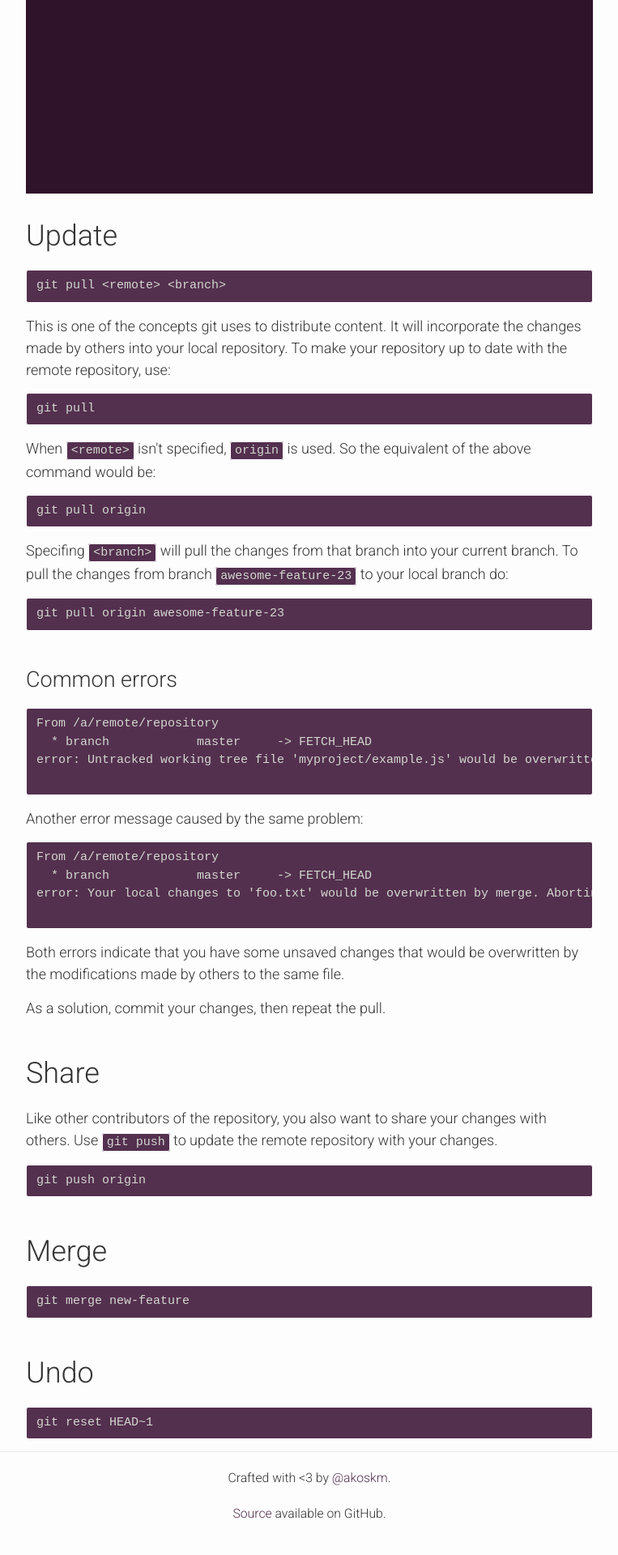
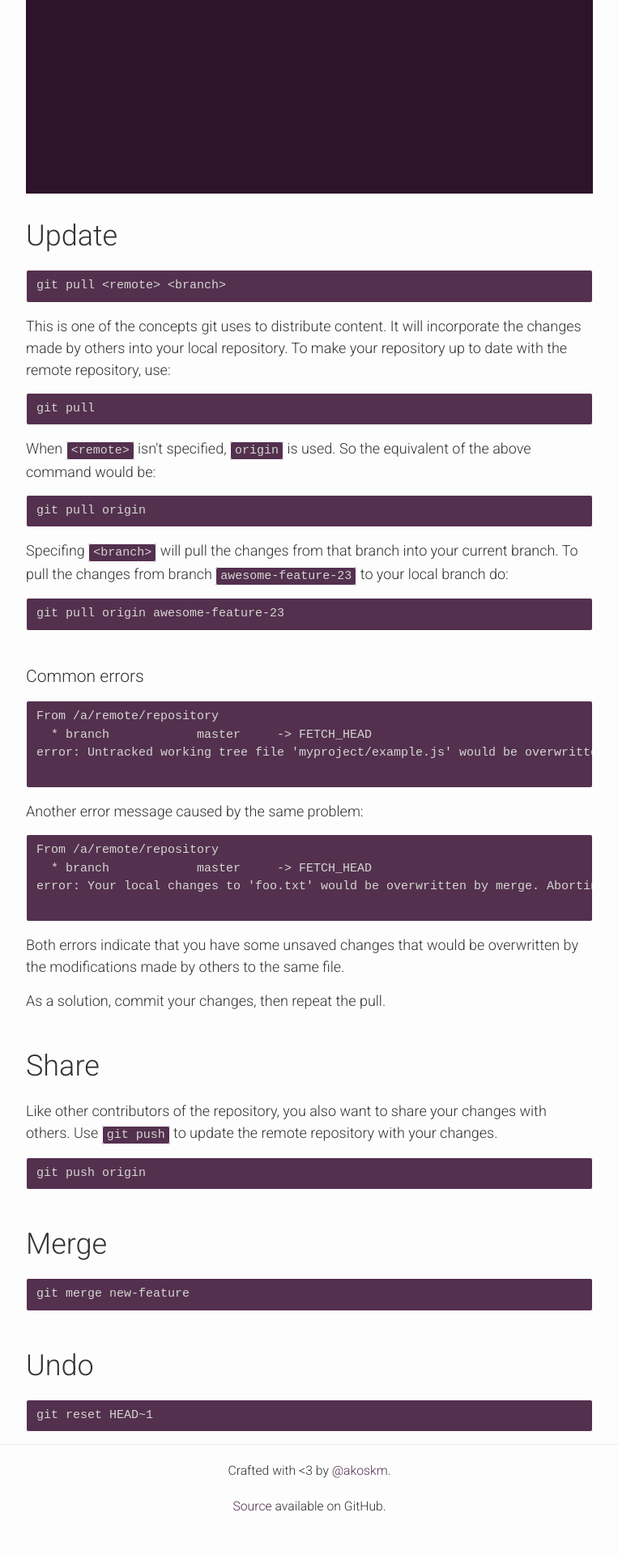
Before and after one commit to akoskm/gitforcats, a Jekyll site: the page built from index.html, in a window 1280 px wide. Shown: the part 1631-3551 px from the top of the page at 81% size, without its empty margins (258-1021 px from the left). Built offline with Jekyll 4.4.1, drawn with Linux system fonts in a browser that asks for light colours; nearby versions of some CDN libraries.

```diff
--- a/index.html
+++ b/index.html
@@ -76,7 +76,7 @@ cd cats</pre>
     <p>Specifing <code>&lt;branch&gt;</code> will pull the changes from that branch into your current branch. To pull the changes from branch <code>awesome-feature-23</code> to your local branch do:</p>
     <pre>git pull origin awesome-feature-23</pre>
   </div>
-  <h2>Common errors</h2>
+  <h3>Common errors</h3>
     <pre>
 From /a/remote/repository
   * branch            master     -> FETCH_HEAD
```
